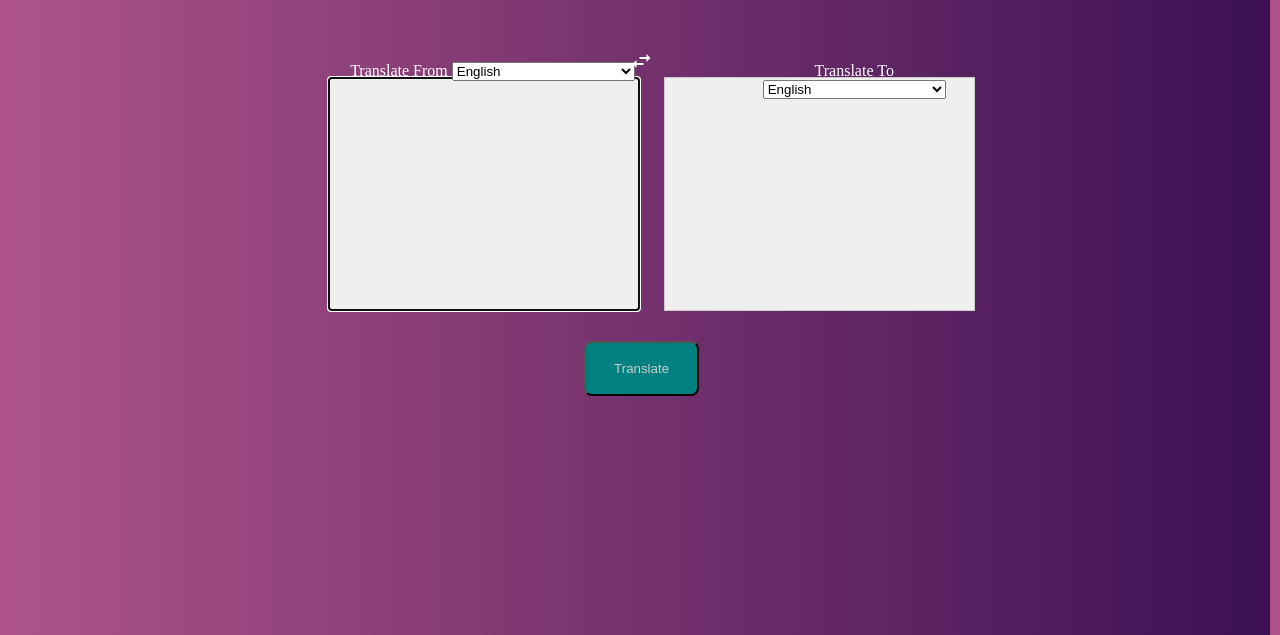
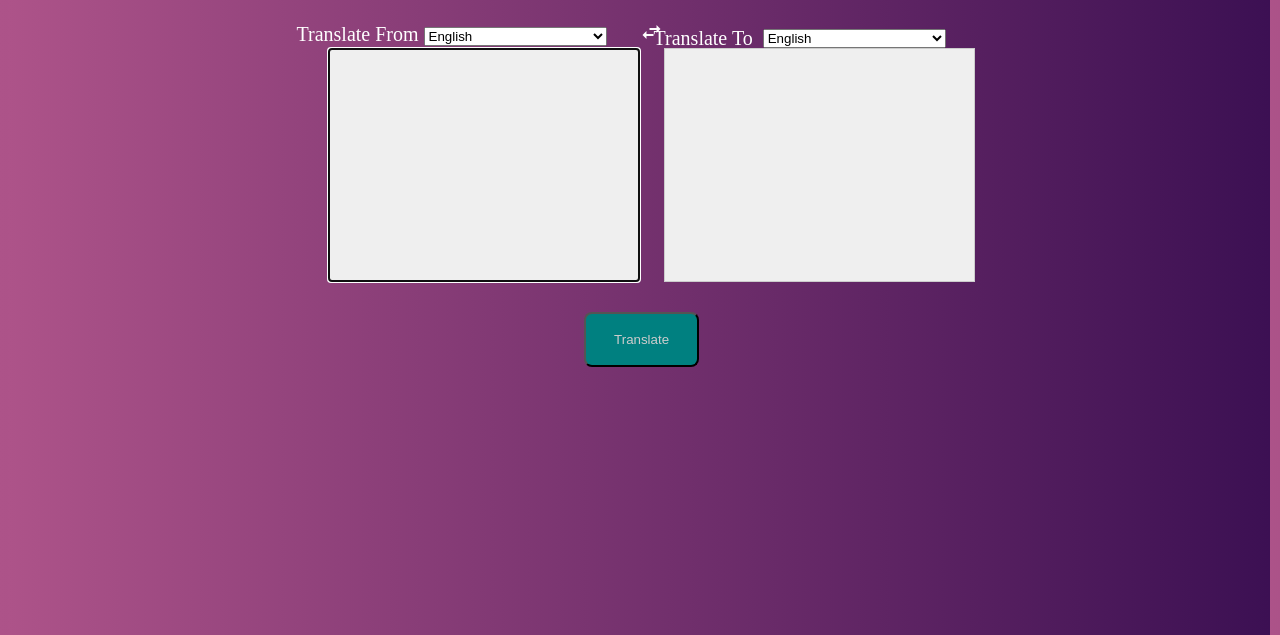
Before and after one commit to Syammed2429/Translator, a plain HTML site: page index.html in a window 1280 px wide. Shown: the part 173-808 px from the top of the page. Drawn offline with Linux system fonts and the light colour scheme; a web font is replaced by a local one.

Commit message:
responsive done for larger devices

```diff
--- a/translator.css
+++ b/translator.css
@@ -265,6 +265,26 @@ button:hover {
 @media (min-width: 1200px) {
   h1 {
     /* color: olivedrab; */
-    /* display: none; */
+    display: none;
   }
+  .translateFrom {
+      position: relative;
+      left: -15%;
+      top: 65px;
+      font-size: 20px
+  }
+  .translateTo {
+    margin-block: -27px;
+    display: flex;
+    align-items: center;
+
+  }
+  .to {
+      margin-right: 10px;
+      font-size: 20px
+  }
+  .swap {
+      padding-left: 20px
+  }
+
 }
```
